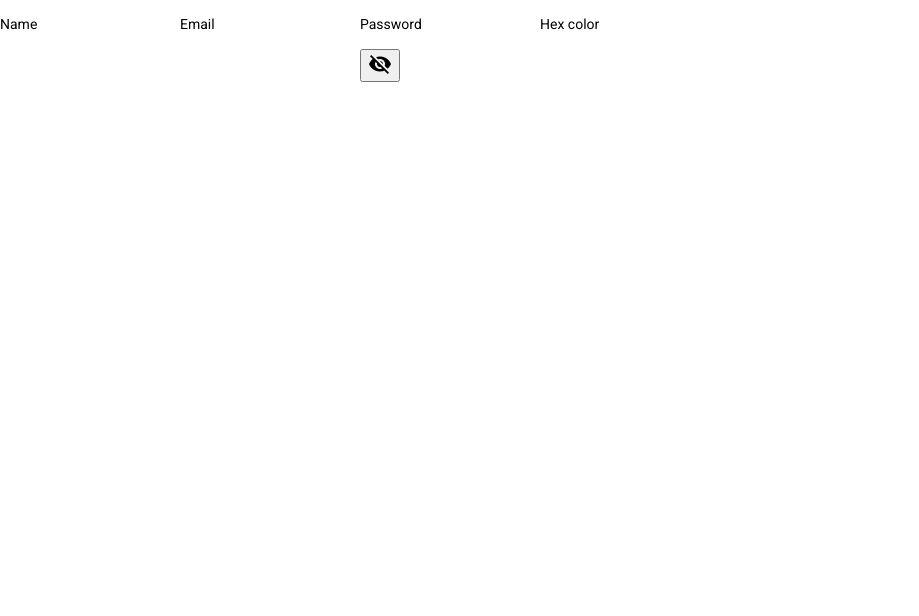
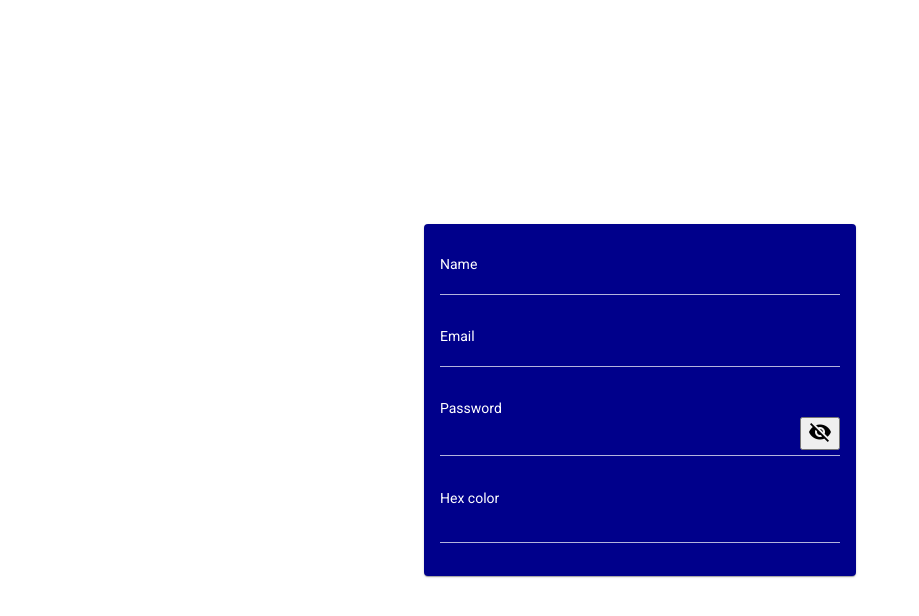
Before and after one commit to timanovskyi/just-repo, an Angular app in the folder angular-custom-form-controls/: page / in a window 1280 px wide. Shown: the top 616 px of the page, without its empty margins (0-919 px from the left). Built offline with nearby package versions, Linux system fonts and the light colour scheme.

Commit message:
added styles, refactored

```diff
--- a/angular-custom-form-controls/src/app/registration-form/components/registration-form/registration-form.component.html
+++ b/angular-custom-form-controls/src/app/registration-form/components/registration-form/registration-form.component.html
@@ -1,59 +1,75 @@
 <section>
-  <form class="registration-form"
-        (ngSubmit)="onSubmit()"
+  <mat-card>
+    <form (ngSubmit)="onSubmit()"
           *ngIf="registrationForm"
+          class="registration-form"
           [formGroup]="registrationForm"
     >
       <mat-form-field>
-      <label for="name">
-        Name
-        <span *ngIf="nameField?.hasError('required') && nameField?.dirty">
+        <label for="name">Name</label>
+        <input id="name"
+               matInput
+               type="text"
+               formControlName="name"
+               [ngClass]="{'has-error': nameField.invalid && nameField.dirty}"
+        >
+        <mat-error *ngIf="nameField?.hasError('required') && nameField?.dirty">
           This field is a required field
-        </span>
-      </label>
-      <input matInput type="text" formControlName="name" id="name"
-             [ngClass]="{'has-error': nameField.invalid && nameField.dirty}">
+        </mat-error>
       </mat-form-field>
+
       <mat-form-field>
-      <label for="email">
-        Email
-        <span *ngIf="emailField?.hasError('required') && emailField?.dirty">
-          This field is a required field
-        </span>
-      </label>
-      <input matInput type="email" formControlName="email" id="email"
+        <label for="email">Email</label>
+        <input matInput
+               id="email"
+               type="email"
+               formControlName="email"
                [ngClass]="{'has-error': emailField.invalid && emailField.dirty}"
         >
+        <mat-error *ngIf="emailField?.hasError('required') && emailField?.dirty">
+          This field is a required field
+        </mat-error>
       </mat-form-field>
+
       <mat-form-field>
-      <label for="password">
-        Password
-        <span *ngIf="passwordField?.hasError('required') && passwordField?.dirty">
-          This field is a required field
-        </span>
-      </label>
+        <label for="password">Password</label>
         <div class="registration-form__row">
-        <input matInput [type]="passwordFieldType" formControlName="password" id="password"
+          <input matInput
+                 id="password"
+                 [type]="passwordFieldType"
+                 formControlName="password"
                  [ngClass]="{'has-error': passwordField.invalid && passwordField.dirty}"
           >
-        <button type="button" (click)="togglePasswordVisible()">
-          <mat-icon>{{passwordFieldType === 'text' ? 'visibility' : 'visibility_off' }}</mat-icon>
+          <mat-error *ngIf="passwordField?.hasError('required') && passwordField?.dirty">
+            This field is a required field
+          </mat-error>
+          <button matSuffix
+                  type="button"
+                  (click)="togglePasswordVisible()"
+          >
+            <mat-icon>
+              {{passwordFieldType === 'text' ? 'visibility' : 'visibility_off' }}
+            </mat-icon>
           </button>
         </div>
       </mat-form-field>
 
       <mat-form-field>
-      <label for="favouriteHexCode">
-        Hex color
-      </label>
+        <label for="favouriteHexCode">Hex color</label>
         <div class="registration-form__row">
-        <input type="text" matInput formControlName="favouriteHexCode" id="favouriteHexCode" maxlength="6"
+          <input matInput
+                 type="text"
+                 maxlength="6"
+                 id="favouriteHexCode"
+                 formControlName="favouriteHexCode"
           >
-        <div [ngStyle]="{
-        background: favouriteHexCodeValue !== ''
-         ? favouriteHexCodeValue
-         : 'transparent'}"></div>
+          <div matSuffix
+               class="hex-container"
+               [ngStyle]="{ background: favouriteHexCodeValue !== '' ? favouriteHexCodeValue : 'transparent'}"
+          ></div>
         </div>
       </mat-form-field>
+
     </form>
+  </mat-card>
 </section>
--- a/angular-custom-form-controls/src/app/registration-form/components/registration-form/registration-form.component.scss
+++ b/angular-custom-form-controls/src/app/registration-form/components/registration-form/registration-form.component.scss
@@ -0,0 +1,39 @@
+section {
+  display: flex;
+  height: 100%;
+  width: 100%;
+
+  mat-card {
+    margin: auto;
+    width: 100%;
+    max-width: 400px;
+    height: auto;
+    background-color: darkblue;
+  }
+}
+
+.registration-form {
+  display: flex;
+  width: 100%;
+  flex-direction: column;
+  align-items: center;
+  justify-content: center;
+
+  mat-form-field {
+    width: 100%;
+  }
+
+  &__row {
+    display: flex;
+  }
+
+  .hex-container {
+    display: flex;
+    height: 30px;
+    width: 30px;
+  }
+
+  .label-error {
+    color: red;
+  }
+}
--- a/angular-custom-form-controls/src/app/registration-form/registration-form.module.ts
+++ b/angular-custom-form-controls/src/app/registration-form/registration-form.module.ts
@@ -5,6 +5,7 @@ import { ReactiveFormsModule } from '@angular/forms';
 import { MatFormFieldModule } from '@angular/material/form-field';
 import { MatIconModule } from '@angular/material/icon';
 import { MatInputModule } from '@angular/material/input';
+import { MatCardModule } from '@angular/material/card';
 
 @NgModule({
   declarations: [RegistrationFormComponent],
@@ -15,6 +16,7 @@ import { MatInputModule } from '@angular/material/input';
     MatFormFieldModule,
     MatIconModule,
     MatInputModule,
+    MatCardModule,
   ],
 })
 export class RegistrationFormModule {}
```
Lines whose indentation alone changed are shown as unchanged.
